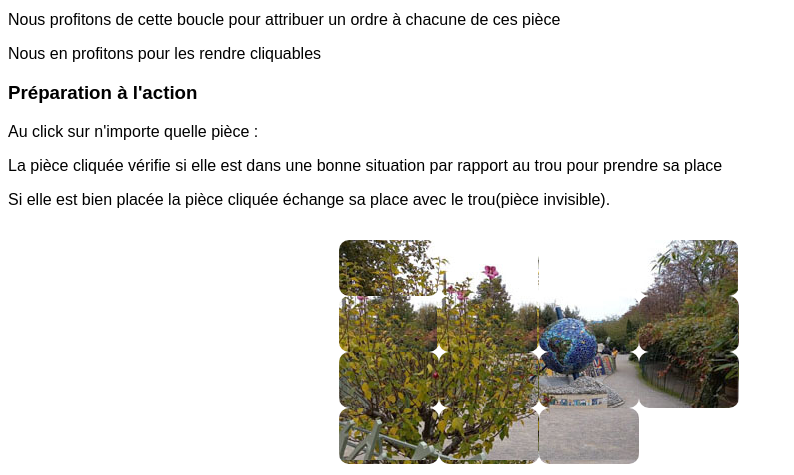
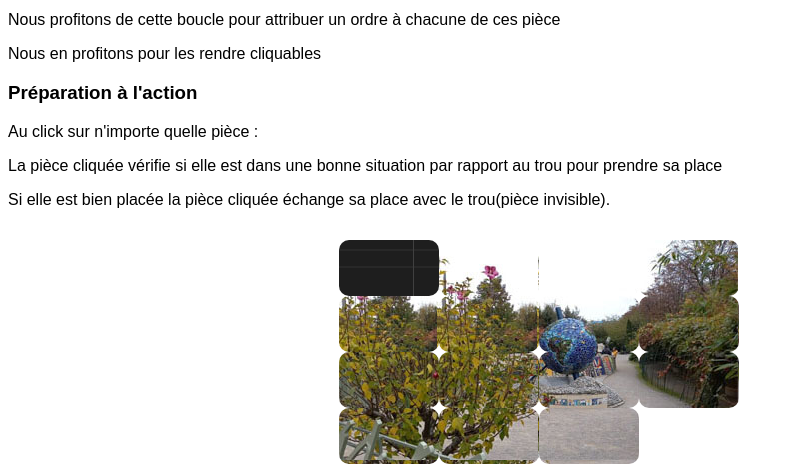
Before and after one commit to wawatusee/taquin, a PHP site: page / in a window 1280 px wide. Shown: the part 457-932 px from the top of the page, without its empty margins (0-794 px from the left). Run offline with PHP 8.4, Linux system fonts and the light colour scheme.

Commit message:
une piece masquée en place

```diff
--- a/taquin-image/css/taquin.css
+++ b/taquin-image/css/taquin.css
@@ -74,6 +74,9 @@ footer {
     font-size: 3em;
     text-align: center;
 }
+.pieceMasked{
+    background: url('../img/imageTest.png')64px -32px;
+}
 
 #pieceInvisible {
     visibility: hidden;
--- a/taquin-image/index.html
+++ b/taquin-image/index.html
@@ -39,7 +39,7 @@
         </section>
         <section id="scene">
             <div class="taquin">
-                <div class="piece" style="background-image:url('img/img1.jpg');"></div>
+                <div class="piece pieceMasked"></div>
                 <div class="piece" style="background-image:url('img/img2.jpg');"></div>
                 <div class="piece" style="background-image:url('img/img3.jpg');"></div>
                 <div class="piece" style="background-image:url('img/img4.jpg');"></div>
```
Also changed, not shown: taquin-image/img/imageTest.png (added).
